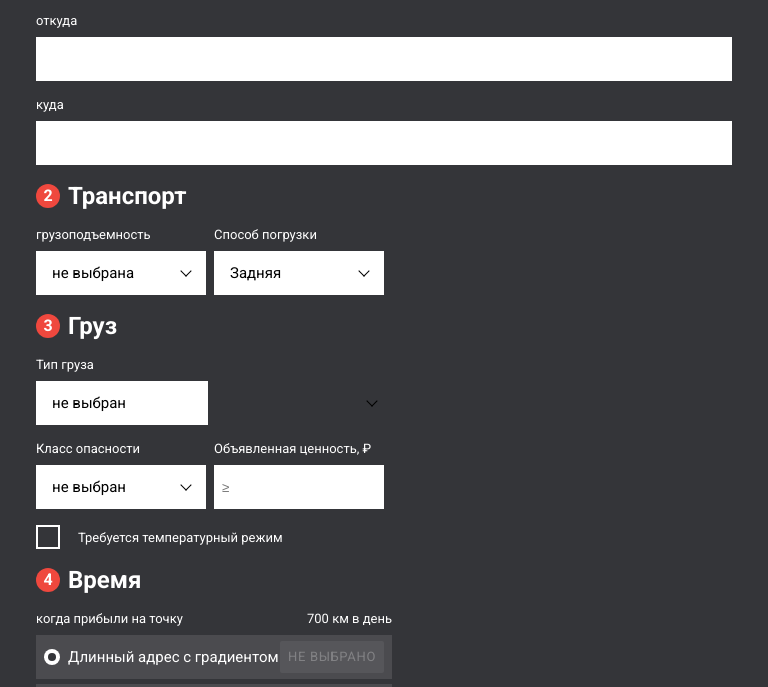
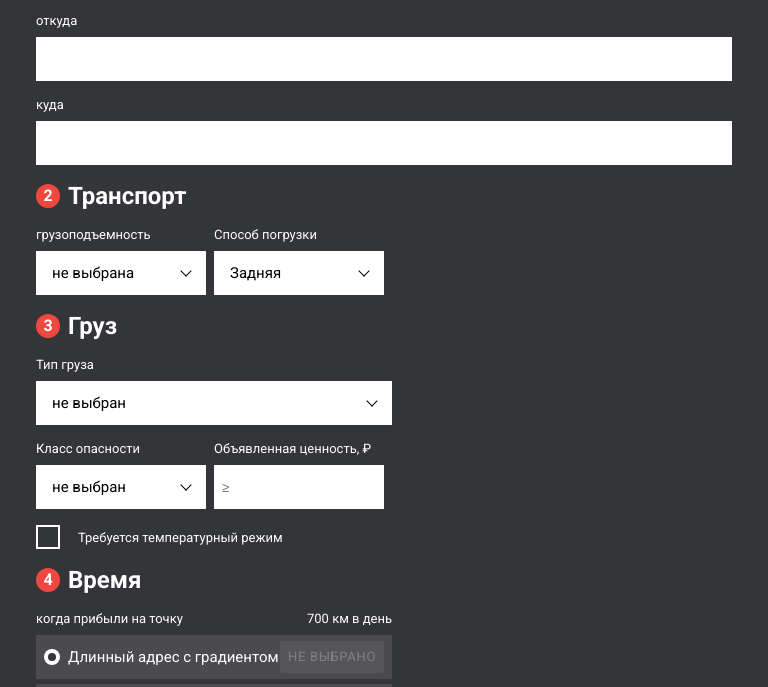
Before and after one commit to dmnitprof/ftl, a website built with Parcel: page src/index.html in a window 768 px wide. Shown: the part 105-792 px from the top of the page. Built offline with nearby package versions, Linux system fonts and the light colour scheme.

Commit message:
edit code-css-4

```diff
--- a/src/styles.scss
+++ b/src/styles.scss
@@ -145,7 +145,6 @@ body {
 }
 
 .select-selected {
-  max-width: 172px;
   display: flex;
   align-items: center;
   padding: 0 1rem;
@@ -424,6 +423,7 @@ body {
   .form-inner {
     align-items: center
   }
+
 }
 
 @media (min-width: 768px) and (max-width: 991.98px) {
@@ -439,16 +439,16 @@ body {
     margin-left: 0.5rem;
 
   }
+  .select-selected, .select-items div{
+    max-width: 356px;
+
+  }
 }
 
 @media (min-width: 992px) and (max-width: 1199.98px) {
   .page__inner {
     padding: 1rem;
     margin: 0 auto 0 170px
-  }
-  .select-selected {
-    max-width: 347px;
-
   }
 }
 
```
